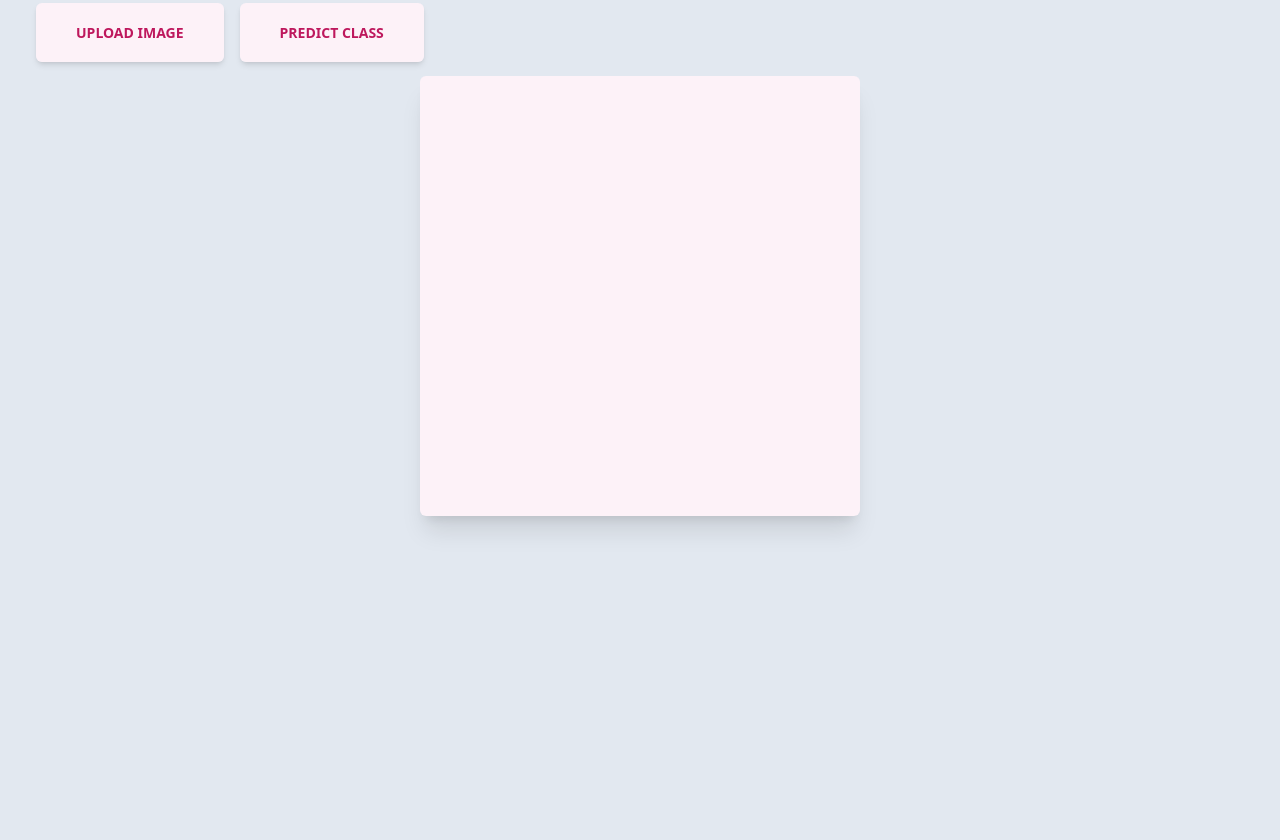
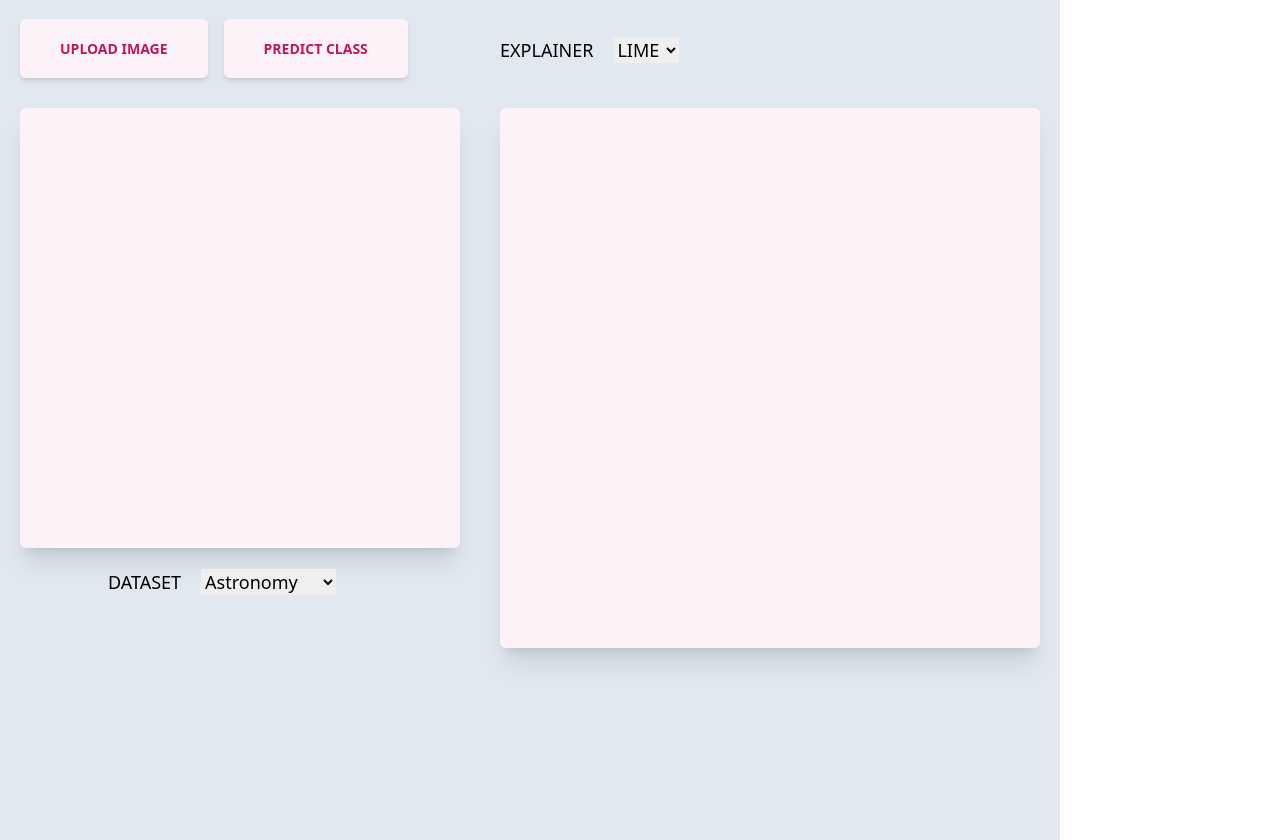
Before and after one commit to Error-404-UCD/eXAI, a React (Create React App) app in the folder Frontend/: page / in a window 1280 px wide. Built offline with nearby package versions, Linux system fonts and the light colour scheme.

Commit message:
Skeleton template visual for display

```diff
--- a/Frontend/src/App.js
+++ b/Frontend/src/App.js
@@ -5,7 +5,7 @@ import RightHalf from './components/RightHalf'
 
 function App() {
     return (
-      <div className="text-green-800">
+      <div className="flex flex-row">
         <LeftHalf />
         <RightHalf />
       </div>
--- a/Frontend/src/components/LeftHalf.js
+++ b/Frontend/src/components/LeftHalf.js
@@ -57,7 +57,7 @@ function LeftHalf() {
       <div className="bottom-half py-5 px-5 bg-slate-200">
         {/* Show canvas and top buttons */}
         <div className="flex flex-col items-center h-screen">
-          <div className="flex flex-none justify-start w-full px-4">
+          <div className="flex flex-none justify-start w-full py-4">
             <div className="upload-section mr-4">
               <input
                 type="file"
@@ -100,6 +100,16 @@ function LeftHalf() {
             />
             {/* {<HeatMap heatData={data} />} */}
           </div>
+
+          <div className="flex flex-row mr-4 text-lg py-5">
+            <div className="">DATASET</div>
+            <div className="px-5">
+              <select value="Option 1">
+                <option value="Option 1">Astronomy</option>
+                <option value="Option 2">Bone Marrow</option>
+              </select>
+            </div>
+          </div>
         </div>
       </div>
     );
--- a/Frontend/src/components/RightHalf.js
+++ b/Frontend/src/components/RightHalf.js
@@ -1,11 +1,40 @@
 import React, { useEffect, useState } from "react";
+import Canvas from "./Canvas.js";
 
 function RightHalf() {
 
     return (
-        <div>
+      <div className="bottom-half py-5 px-5 bg-slate-200">
+        {/* Show canvas and options */}
+        <div className="flex flex-col items-center h-screen">
+          <div className="flex flex-none justify-start w-full py-4">
+            <div className="flex flex-row mr-4 text-lg">
+              <div className="">EXPLAINER</div>
+              <div className="px-5">
+                <select value="Option 1">
+                  <option value="Option 1">LIME</option>
+                  <option value="Option 2">SHAP</option>
+                </select>
+              </div>
+            </div>
+          </div>
 
+          <div className="mt-7 shadow-xl rounded-md px-5 py-5 bg-pink-50">
+            <Canvas
+              width={500}
+              height={500}
+              imgWidth={140}
+              imgHeight={140}
+              posX={0}
+              posY={0}
+              count={1}
+              alpha={100}
+              // heatData={data}
+            />
+            {/* {<HeatMap heatData={data} />} */}
+          </div>
         </div>
+      </div>
     );
 }
 
```
